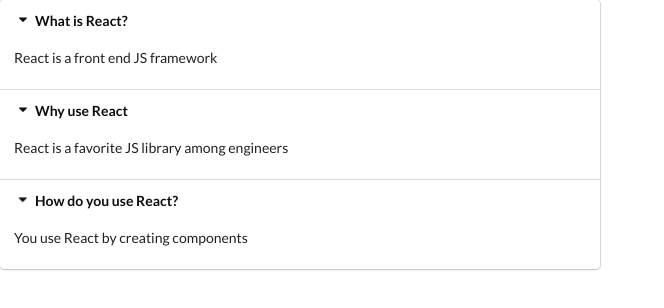
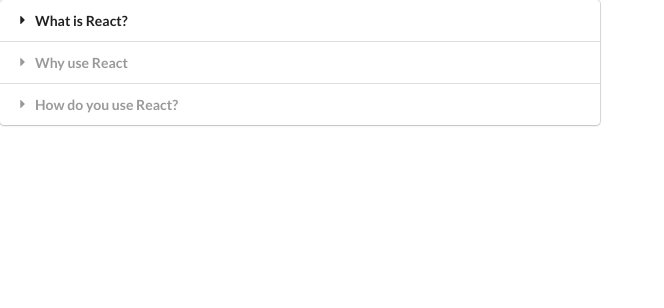
Before and after one commit to MPelyhes/widget, a React (Create React App) app: page / in a window 1280 px wide. Shown: the top 308 px of the page, without its empty margins (0-664 px from the left). Built offline with nearby package versions, Linux system fonts and the light colour scheme; the HTML template or start-up script is replaced by a standard one.

Commit message:
add state to accordion

```diff
--- a/src/components/Accordion.js
+++ b/src/components/Accordion.js
@@ -1,28 +1,33 @@
-import React from 'react';
+import React, { useState } from 'react';
 
 const Accordion = ({ items }) => {
+  const [activeIndex, setActiveIndex] = useState(null);
+
   const onTitleClick = (index) => {
-    console.log('Title clicked', index)
+    setActiveIndex(index);
   }
 
   const renderedItems = items.map((item, index) => {
+    const active = index === activeIndex ? 'active' : '';
+
     return (
     <React.Fragment key={item.title}>
       <div
-      className="title active"
+      className={`title ${active}`}
       onClick={() => onTitleClick(index)}
       >
         <i className="dropdown icon"></i>
         {item.title}
       </div>
-      <div className="content active">
+      <div className={`content ${active}`}>
         <p>{item.content}</p>
       </div>
     </React.Fragment>
     );
   });
 
-  return <div className="ui styled accordion">{renderedItems}</div>
+  return <div className="ui styled accordion">{renderedItems}
+  </div>
 };
 
 export default Accordion;
```
